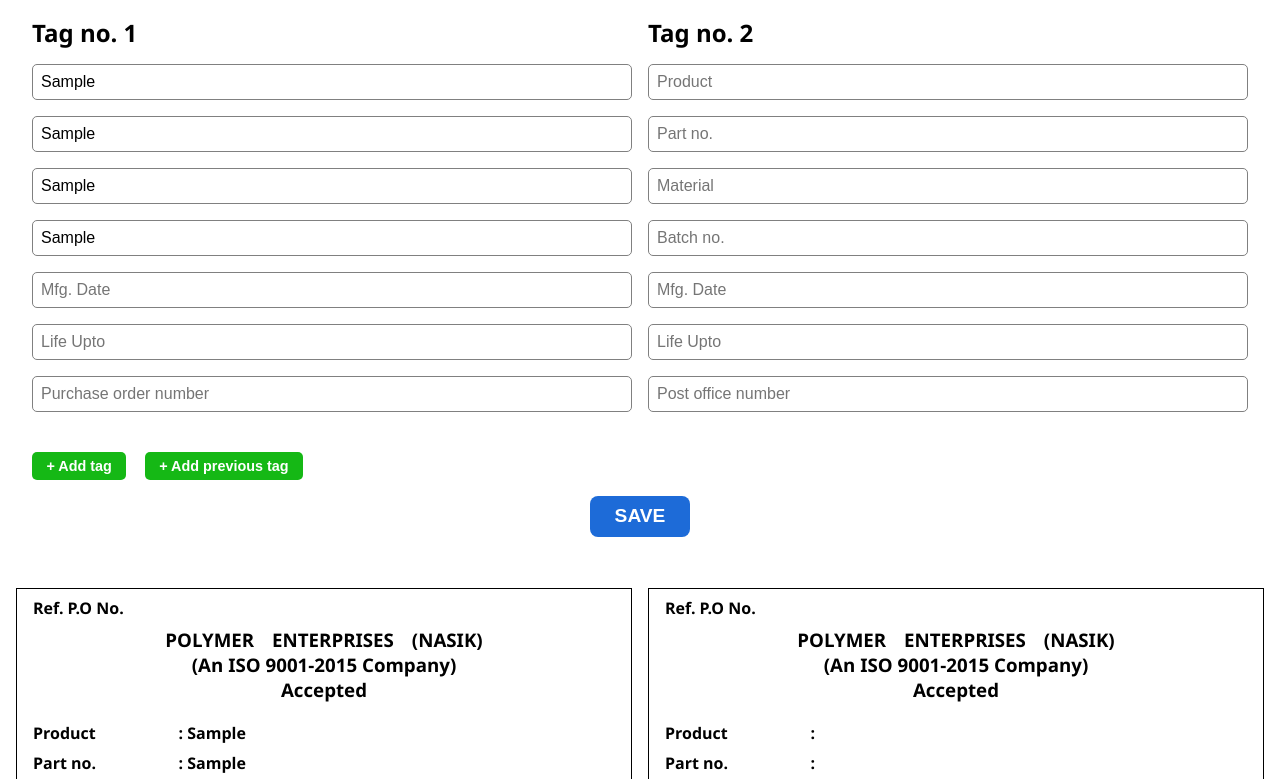
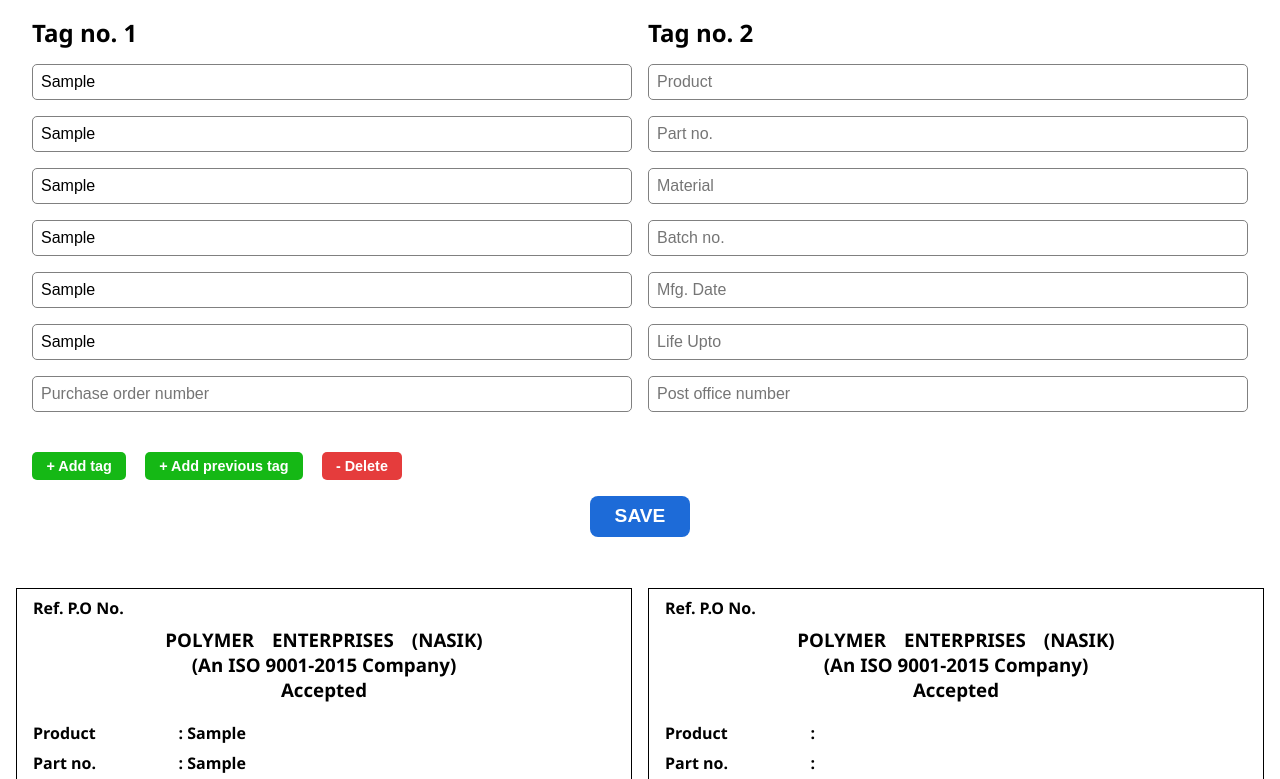
Before and after one commit to adityabisoyi/Tag-generator, a plain HTML site: page index.html in a window 1280 px wide. Both pictures are taken after typing "Sample", "Sample", "Sample", "Sample", "Sample", "Sample" into the empty fields and a click on the button "+ Add tag". Shown: the top 779 px of the page. Drawn offline with Linux system fonts and the light colour scheme.

Commit message:
Added delete btn and converted date input

```diff
--- a/index.html
+++ b/index.html
@@ -16,8 +16,8 @@
                     <input type="text" oninput="setValue('part-1', 'tag-part-1')" id="part-1" placeholder="Part no.">
                     <input type="text" oninput="setValue('material-1', 'tag-material-1')" id="material-1" placeholder="Material">
                     <input type="text" oninput="setValue('batch-1', 'tag-batch-1')" id="batch-1" placeholder="Batch no.">
-                    <input type="text" oninput="setValue('mfg-1', 'tag-mfg-1')" id="mfg-1" placeholder="Mfg. Date" onfocus="(this.type='date')" onfocusout="(this.type='text')">
-                    <input type="text" oninput="setValue('life-1', 'tag-life-1')" id="life-1" placeholder="Life Upto" onfocus="(this.type='date')" onfocusout="(this.type='text')">
+                    <input type="text" oninput="setValue('mfg-1', 'tag-mfg-1')" id="mfg-1" placeholder="Mfg. Date" >
+                    <input type="text" oninput="setValue('life-1', 'tag-life-1')" id="life-1" placeholder="Life Upto" >
                     <input type="text" oninput="setValue('post-office-1', 'tag-post-office-1')" id="post-office-1" placeholder="Purchase order number">
                 </div>
             </div>
@@ -25,6 +25,7 @@
             <div class="add-btn">
                 <button onclick="addInputTag()">+ Add tag</button>
                 <button onclick="addPrevTag()">+ Add previous tag</button>
+                <button style="background-color: #e53c3c;" onclick="delTag()">- Delete</button>
             </div>
 
 
--- a/script.js
+++ b/script.js
@@ -14,12 +14,13 @@ const addInputTag = (e) => {
 
     inputTag.innerHTML = `
         <h2>Tag no. ${tagCount}</h2>
+
         <input type="text" oninput="setValue('product-${tagCount}', 'tag-Product-${tagCount}')" id="product-${tagCount}" name="Product" placeholder="Product">
         <input type="text" oninput="setValue('part-${tagCount}', 'tag-part-${tagCount}')" id="part-${tagCount}" name="Product" placeholder="Part no.">
         <input type="text" oninput="setValue('material-${tagCount}', 'tag-material-${tagCount}')" id="material-${tagCount}" name="Product" placeholder="Material">
         <input type="text" oninput="setValue('batch-${tagCount}', 'tag-batch-${tagCount}')" id="batch-${tagCount}" name="Product" placeholder="Batch no.">
-        <input type="text" oninput="setValue('mfg-${tagCount}', 'tag-mfg-${tagCount}')" id="mfg-${tagCount}" name="Product" placeholder="Mfg. Date" onfocus="(this.type='date')" onfocusout="(this.type='text')">
-        <input type="text" oninput="setValue('life-${tagCount}', 'tag-life-${tagCount}')" id="life-${tagCount}" name="Product" placeholder="Life Upto" onfocus="(this.type='date')" onfocusout="(this.type='text')">
+        <input type="text" oninput="setValue('mfg-${tagCount}', 'tag-mfg-${tagCount}')" id="mfg-${tagCount}" name="Product" placeholder="Mfg. Date" >
+        <input type="text" oninput="setValue('life-${tagCount}', 'tag-life-${tagCount}')" id="life-${tagCount}" name="Product" placeholder="Life Upto" >
         <input type="text" oninput="setValue('post-office-${tagCount}', 'tag-post-office-${tagCount}')" id="post-office-${tagCount}" placeholder="Post office number">
     `
 
@@ -100,11 +101,11 @@ const addPrevTag = (e) => {
 
         <input type="text" value="${prevBatch}" oninput="setValue('batch-${tagCount}', 'tag-batch-${tagCount}')" id="batch-${tagCount}" name="Product" placeholder="Batch no.">
 
-        <input type="date" value="${prevMfg}" oninput="setValue('mfg-${tagCount}', 'tag-mfg-${tagCount}')" id="mfg-${tagCount}" name="Product" placeholder="Mfg. Date" onfocus="(this.type='date')" onfocusout="(this.type='text')">
+        <input type="text" value="${prevMfg}" oninput="setValue('mfg-${tagCount}', 'tag-mfg-${tagCount}')" id="mfg-${tagCount}" name="Product" placeholder="Mfg. Date" >
 
-        <input type="date" value="${prevLife}" oninput="setValue('life-${tagCount}', 'tag-life-${tagCount}')" id="life-${tagCount}" name="Product" placeholder="Life Upto" onfocus="(this.type='date')" onfocusout="(this.type='text')">
+        <input type="text" value="${prevLife}" oninput="setValue('life-${tagCount}', 'tag-life-${tagCount}')" id="life-${tagCount}" name="Product" placeholder="Life Upto" >
 
-        <input type="text" value=${prevPO} oninput="setValue('post-office-${tagCount}', 'tag-post-office-${tagCount}')" id="post-office-${tagCount}" placeholder="Post office number">
+        <input type="text" value="${prevPO}" oninput="setValue('post-office-${tagCount}', 'tag-post-office-${tagCount}')" id="post-office-${tagCount}" placeholder="Post office number">
     `
 
     inputParent.appendChild(inputTag)
@@ -188,3 +189,20 @@ function generatePDF() {
     };
     html2pdf().set(opt).from(element).save();
 }
+
+const delTag = () => {
+    const inputParent = document.getElementById('input-tab')
+    const outputParent = document.getElementById('preview-page')
+    console.log(inputParent.children.length)
+    if(inputParent.children.length === 1) {
+        alert("Cannot delete the first tag")
+        return
+    } else {
+        tagCount--;
+        console.log(inputParent.children[inputParent.children.length-1])
+        console.log(outputParent.children[outputParent.children.length-1])
+
+        inputParent.removeChild(inputParent.children[inputParent.children.length-1])
+        outputParent.removeChild(outputParent.children[outputParent.children.length-1])
+    }
+}
```
